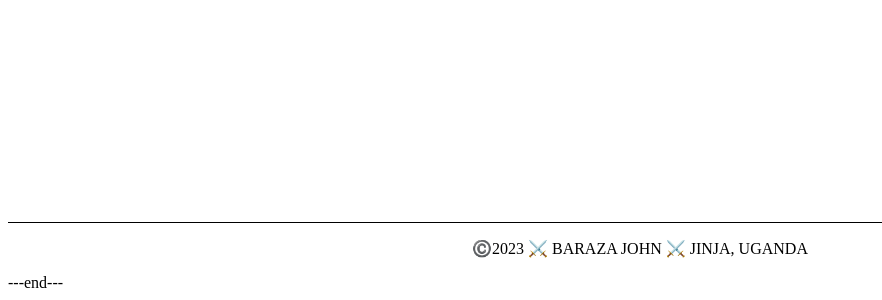
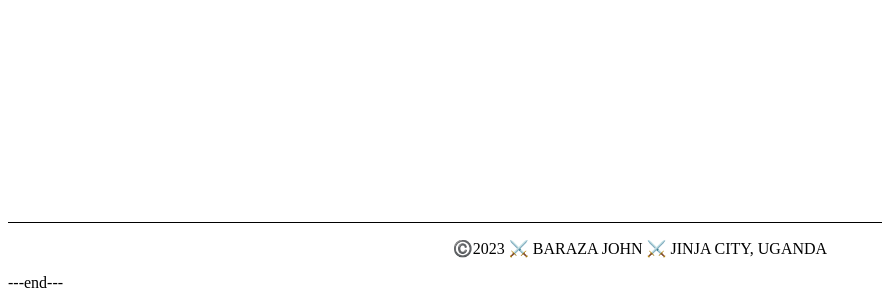
Before and after one commit to BARAZAJ/wdd130, a plain HTML site: page index.html in a window 1280 px wide. Shown: the part 1512-1812 px from the top of the page, without its empty margins (0-882 px from the left). Drawn offline with Linux system fonts and the light colour scheme.

Commit message:
first commit

```diff
--- a/index.html
+++ b/index.html
@@ -36,7 +36,7 @@ keywords like your name, the course, the purpose of the page">
         </p>
     </aside>
     <footer>
-     <p> ©️2023 ⚔️ BARAZA JOHN ⚔️ JINJA, UGANDA </p>
+     <p> ©️2023 ⚔️ BARAZA JOHN ⚔️ JINJA CITY, UGANDA </p>
     </footer>
 
 
```
